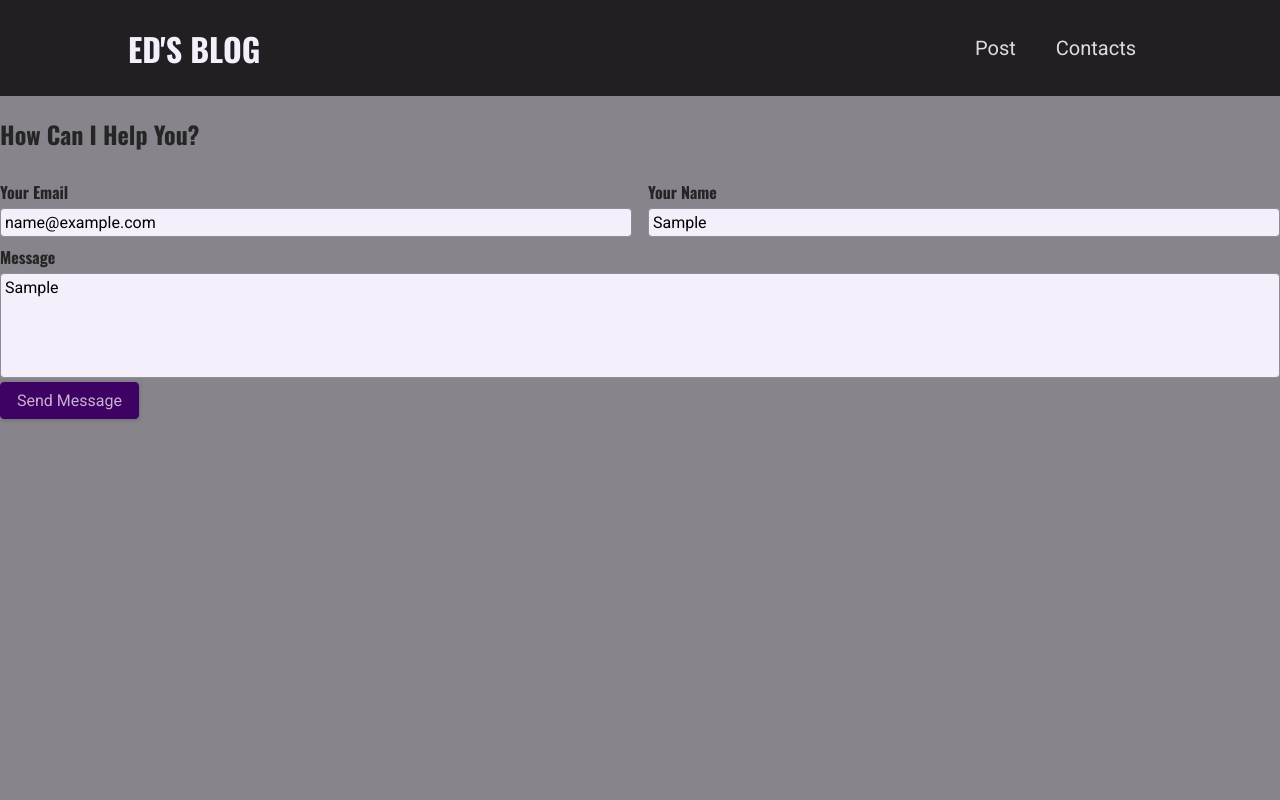
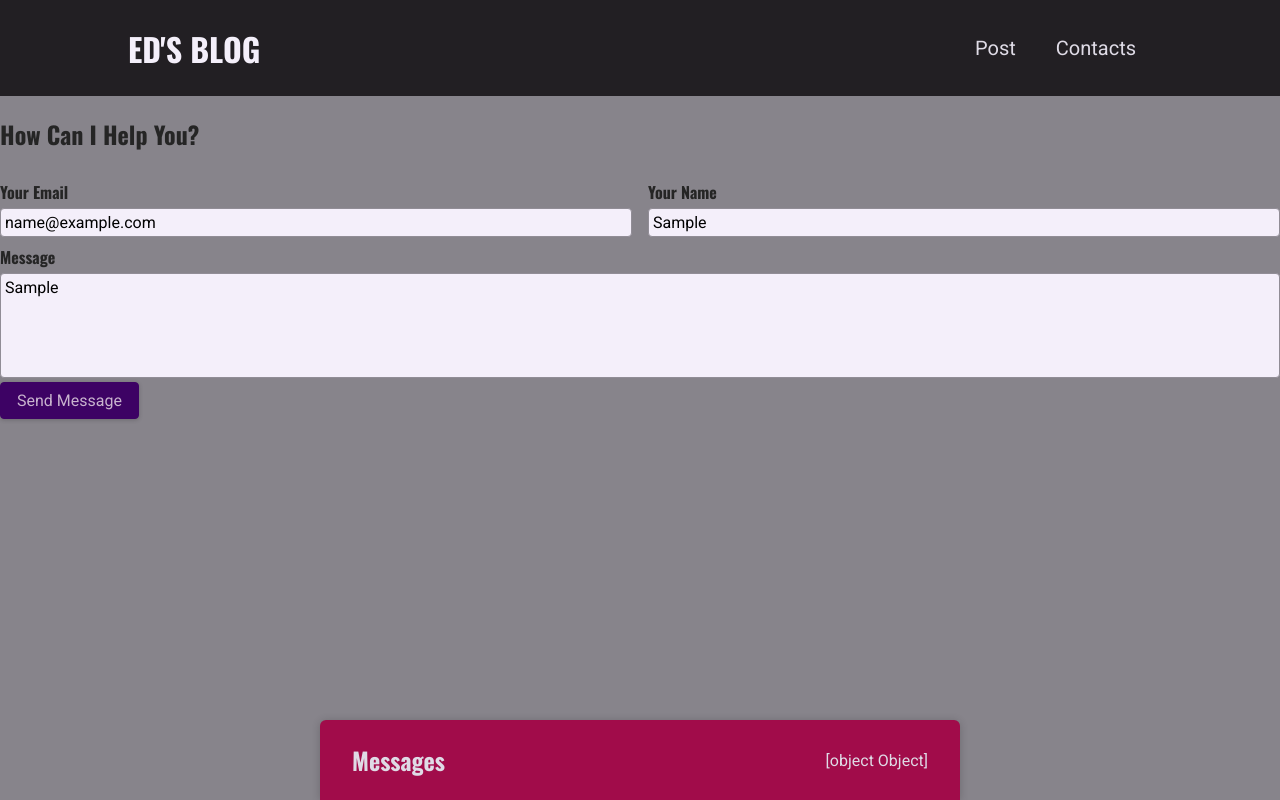
Before and after one commit to sweezed/nextjs-my-blog-demo, a Next.js app: page /contact in a window 1280 px wide. Both pictures are taken after typing "name@example.com", "Sample", "Sample" into the empty fields and a click on the button "Send Message". Built offline with nearby package versions, Linux system fonts and the light colour scheme; no server answers; the database is empty.

Commit message:
added notification status

```diff
--- a/components/contact-form.js
+++ b/components/contact-form.js
@@ -1,8 +1,11 @@
-import { useState } from 'react'
+import { useState, useContext } from 'react'
+import { NotificationContext } from '../store/notification_context.js'
+
 import styles from '../styles/contact-form.module.css'
 
 export default function ContactForm() {
   const [body, setBody] = useState({email: '', name: '', message: ''})
+  const { setNotification } =useContext(NotificationContext)
 
   const onInputChange = (event) => {
     setBody(prevState => {
@@ -13,17 +16,32 @@ export default function ContactForm() {
     })
   }
 
-  const onSendMsgHandler = (event) => {
+ const onSendMsgHandler = async (event) => {
     event.preventDefault()
     if (!body.email || !body.name || !body.message) return
 
-    fetch('/api/contact', {
-      method: 'POST',
-      body: JSON.stringify(body),
-      headers:  {
-        'Content-Type': 'application/json'
+    setNotification({title: 'Messages', message: 'Sending Message...', status: 'pending'})
+    let response
+    try {
+      response = await fetch('/api/contact', {
+        method: 'POST',
+        body: JSON.stringify(body),
+        headers:  {
+          'Content-Type': 'application/json'
+        }
+      })
+      if (!response.ok){
+        const error = await response.json()
+        throw new Error (error.message)
       }
-    })
+
+      response = await response.json()
+
+    } catch (error) {
+      return setNotification({title: 'Messages', message: error.message, status: 'error'})
+    }
+
+    setNotification({title: 'Messages', message: response.message, status: 'success'})
   }
 
   return (
--- a/components/layout/layout.js
+++ b/components/layout/layout.js
@@ -1,11 +1,13 @@
-import { Fragment } from 'react'
+import { Fragment, useContext } from 'react'
 import MainNavigation from './main-navigation'
+import Notification from '../notification'
 
 export default function Layout({children}) {
   return (
     <Fragment>
       <MainNavigation />
       <main>{children}</main>
+      <Notification />
     </Fragment>
   )
 }
--- /dev/null
+++ b/components/notification.js
@@ -0,0 +1,51 @@
+import ReactDOM from 'react-dom';
+import { useContext, useEffect } from 'react';
+import { NotificationContext } from '../store/notification_context.js'
+
+import styles from '../styles/notification.module.css'
+
+function Notification() {
+  const { notification, setNotification } = useContext(NotificationContext)
+
+  if (!notification) return
+
+  const { title, message, status } = notification
+
+  useEffect(() => {
+    let timer
+    if(status === 'error' || status === 'success' ) {
+      timer = setTimeout(() => {
+        setNotification(undefined)
+      }, 3000)
+    }
+
+    return () => {
+      clearTimeout(timer)
+    }
+  }, [notification])
+
+  let statusClasses = '';
+
+  if (status === 'success') {
+    statusClasses = styles.success;
+  }
+
+  if (status === 'error') {
+    statusClasses = styles.error;
+  }
+
+  if (status === 'pending') {
+    statusClasses = styles.pending
+  }
+
+  const cssClasses = `${styles.notification} ${statusClasses}`;
+
+  return (
+    <div className={cssClasses}>
+      <h2>{title}</h2>
+      <p>{message}</p>
+    </div>
+  )
+}
+
+export default Notification
--- a/pages/_app.js
+++ b/pages/_app.js
@@ -1,12 +1,14 @@
 import Layout from '../components/layout/layout'
-
+import NoticationProvider from '../store/notification_context.js'
 import '../styles/globals.css'
 
 function MyApp({ Component, pageProps }) {
   return (
-    <Layout>
-      <Component {...pageProps} />
-    </Layout>
+    <NoticationProvider>
+      <Layout>
+        <Component {...pageProps} />
+      </Layout>
+    </NoticationProvider>
   )
 }
 
--- a/pages/api/contact.js
+++ b/pages/api/contact.js
@@ -18,7 +18,8 @@ async function handler(req, res) {
       let connection
       try {
         connection = await getConnection()
-        await connection.db.collection('messages').insertOne(newMessage)
+        const response = await connection.db.collection('messages').insertOne(newMessage)
+        newMessage.id = response.insertedId
         connection.disconnect()
         return res.status(201).json({ message: 'Successfully added message.', msg: newMessage})
       } catch (error) {
--- /dev/null
+++ b/store/notification_context.js/index.js
@@ -0,0 +1,18 @@
+import { createContext, useState} from 'react'
+
+export const NotificationContext = createContext()
+
+export default function NotificationProvider ({children}) {
+  const [notification, setNotification] = useState()
+
+  const context = {
+    notification,
+    setNotification
+  }
+
+  return (
+    <NotificationContext.Provider value={context}>
+      {children}
+    </NotificationContext.Provider>
+  )
+}
--- a/styles/globals.css
+++ b/styles/globals.css
@@ -31,6 +31,8 @@ body {
   --color-error-100: #f1acc9;
   --color-error-500: #a10c4a;
 
+  --color-pending-500: #177cbe;
+
   --size-1: 0.25rem;
   --size-2: 0.5rem;
   --size-3: 0.75rem;
--- /dev/null
+++ b/styles/notification.module.css
@@ -0,0 +1,47 @@
+.notification {
+  display: flex;
+  justify-content: space-between;
+  align-items: center;
+  color: var(--color-grey-100);
+  background-color: var(--color-grey-800);
+  padding: 0 var(--size-8);
+  box-shadow: 0 1px 8px rgba(0, 0, 0, 0.2);
+  position: fixed;
+  height: 5rem;
+  bottom: 0;
+  width: 100%;
+  left: 0;
+  border-top-right-radius: 0;
+  border-top-left-radius: 0;
+}
+
+.notification h2 {
+  font-size: var(--size-6);
+  margin: 0;
+}
+
+.notification p {
+  margin: 0;
+}
+
+.success {
+  background-color: var(--color-success-500);
+  color: var(--color-grey-800);
+}
+
+.error {
+  background-color: var(--color-error-500);
+}
+
+.pending {
+  background-color: var(--color-pending-500)
+}
+
+@media (min-width: 768px) {
+  .notification {
+    width: 40rem;
+    left: calc(50% - 20rem);
+    border-top-right-radius: 6px;
+    border-top-left-radius: 6px;
+  }
+}
```
